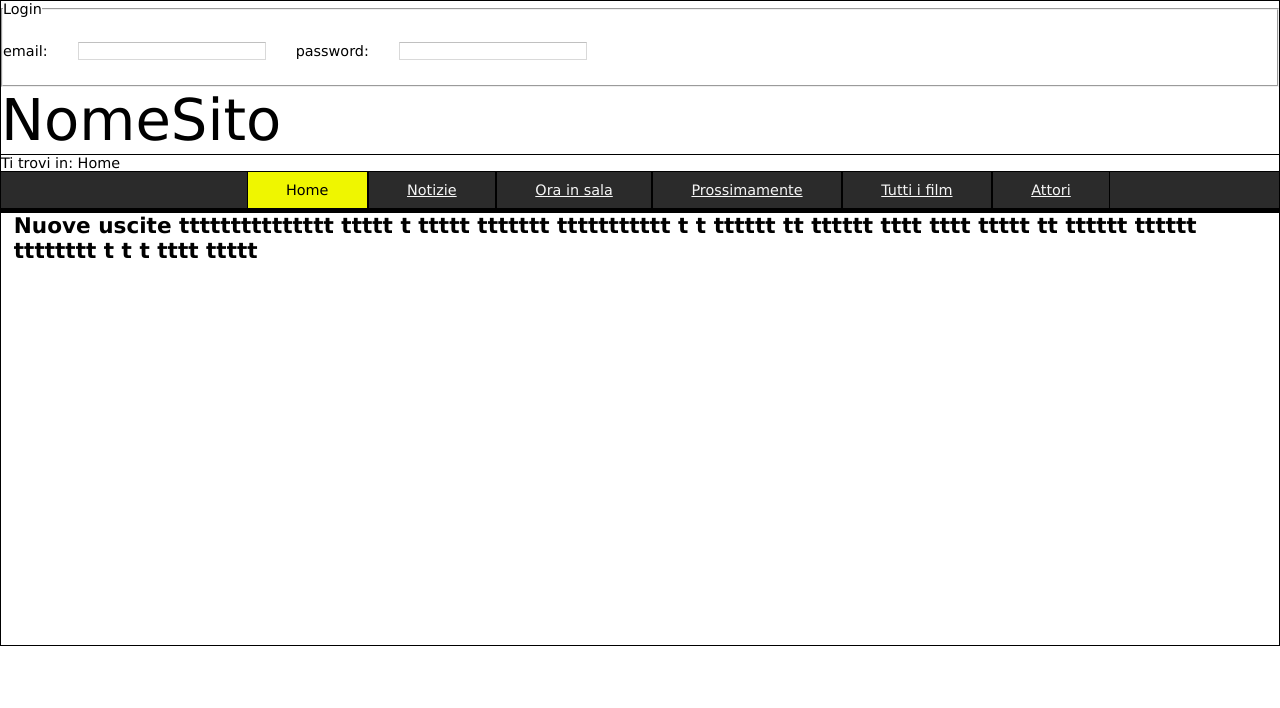
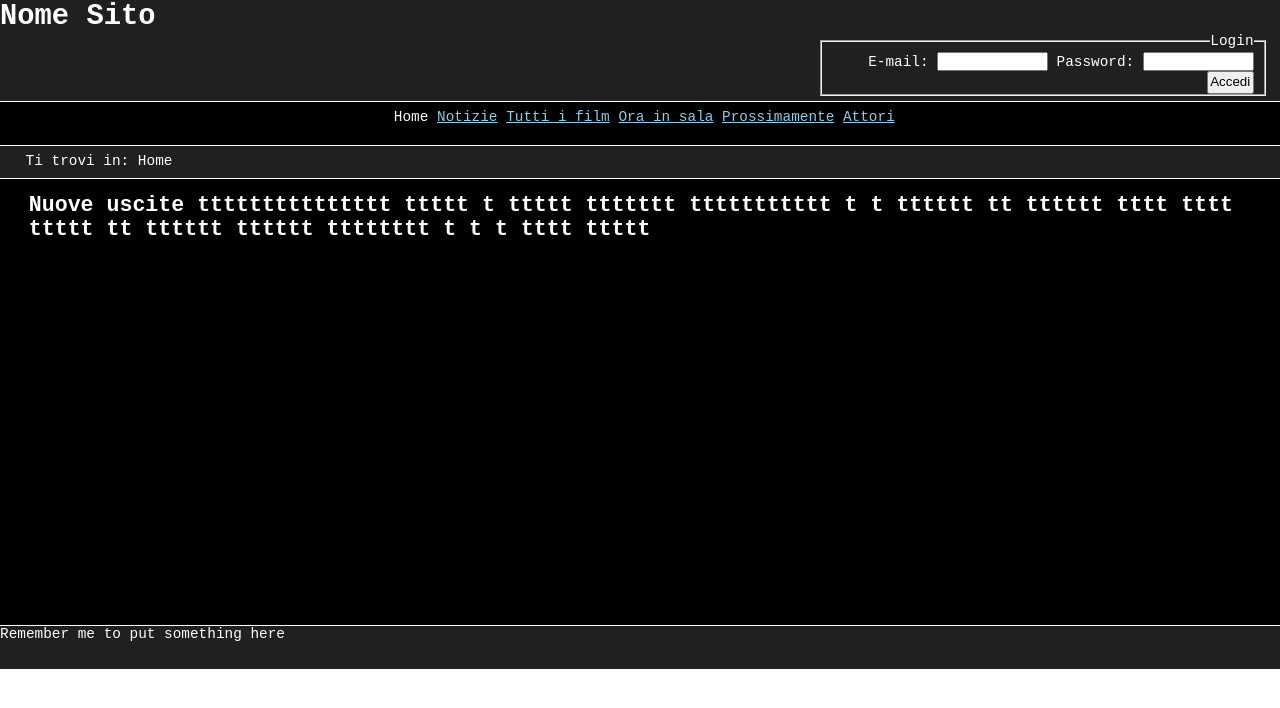
Before and after one commit to mzanella/TecWebProject, a plain HTML site: page index.html in a window 1280 px wide. Drawn offline with Linux system fonts and the light colour scheme.

Commit message:
integrazione css federico

```diff
--- a/css/style.css
+++ b/css/style.css
@@ -4,139 +4,140 @@
 }
 
 html {
-    background-color: white
+    background-color: white;
 }
 
+
+
+
 body {
-    font-family: "Verdana", "Helvetica", "sans-serif";
+    font-family: "Courier new","Verdana", "Helvetica", "sans-serif";
     font-size: 0.9em;
+    margin: auto;
 	color: black;
-    border: solid 0.1em black;
-    margin: auto;
 	background-color: white;
 }
 
 #header{
-    border-bottom: solid 0.1em black;
-    background: white;
-    color: black;
-    text-align: left;
+	min-height: 7em;
+	background-color: #202020;
+	color: white;
+	border-bottom: 1px solid white;
 }
 
-#logo {
-    font-size: 4em;
-    color: black;
+#nome{
+	float:left;
+	padding-top: 0.5em;
+	padding-left: 0.5em;
+	font-weight: bold;
+	font-size: 2em;
+
 }
 
-#email, #password {
-	opacity: 1;
-	background-color: rgb(255, 255, 255);
-	margin: 2%;
-	background: #fff;
-	border: 1px solid #d9d9d9;
-	border-top: 1px solid silver;
-	color: #838383;
-	box-sizing: border-box;
-	height: 1.2em;
-	font-size: 1em;
-	text-align: left;
+#registration{
+	text-align: right;
+	padding-right: 1em;
 }
 
-#email:hover,#password:hover {
-    border: 1px solid #b9b9b9;
-    border-top: 1px solid #a0a0a0;
-    box-shadow: inset 0 0.1em 0.1em rgba(0,0,0,.1);
+#registration fieldset{
+	display: inline;
+	min-height: 3em;
+	padding-top:0.2em;
+	padding-right: 0.7em;
+	width: 30em;
 }
 
-#registration {
-    padding: 0;
-    margin: 0;
-    width: 100%;
-    display: block;
-    color: white;
-    font-size: 0.6em;
-    height: 1.8em;
+#registration fieldset label{
+	max-width: 3em;
 }
 
-#login {
-    background-color: black;
-    height: auto;
-    position: absolute;
-    top:0; right:0;
+#email,#password{
+	max-width:8em;
 }
 
-#breadcrumbs {
-    background-color: white;
-    border-bottom: solid 0.1em black;
+#invio{
+	padding: 0.1em;
+	padding-bottom: 0.2em;
+	min-width: 2em;
 }
 
 #nav {
+	text-align:center;
+	min-height: 3em;
+	width:100%;
 	color: white;
-    background-color: #2B2B2B;
-    height:1.9em;
-    width:100%;
-    text-align: center;
-    vertical-align: middle;
-    border-bottom: solid black 0.4em;
-    padding-bottom: 0.6em;
+    background-color: black;
     overflow: visible;
 }
 
-#content {
-    padding-left: 1%;
-    min-height: 30em;
-    background-color: white
+.menulist{
+	padding: 0.5em 0 0.5em 0;
+	min-height: 1.9em;
+    width: 100%;
+    float: left;
+    overflow: visible;
+    background-color: black;
+    vertical-align: middle;
 }
 
-.menulist{
-    margin-top:0.7em;
-    margin-bottom:0.7em;
-    letter-spacing: -1em;
-    /*per togliere lo spazio tra una voce del menù e la successiva*/
-    width:100%;
-    float:left;
+.menulist li{
+	display: inline;
+	text-align: center;
+	list-style: none;
+	padding-bottom:1.5em;
 	overflow: visible;
-    background-color: #2B2B2B;
 }
 
-li {
-    letter-spacing: normal;
-    padding-left:3%;
-    padding-right:3%;
-    padding-bottom: 0.7em;
-    padding-top:0.7em;
-    display: inline;
-    border-right: solid 0.1em black;
-    border-left: solid 0.1em black;
+#breadcrumbs{
+    padding-left: 2%;
+	min-height: 1.5em;
+	padding-top: 0.5em;
+	padding-bottom: 0.2em;
+	border-bottom: 1px solid black;
+	background-color: #202020;
+	color: white;
+	border-top: 1px solid white;
+	border-bottom: 1px solid white;
+    width:98%;
 }
 
-
-#selected{
-    background-color: #eff600;
-    color: black;
-    display: inline;
+#content{
+	padding-top: 1em;
+	padding-left: 2em;
+	min-height: 30em;
+	color: white;
+	background-color: black;
 }
 
 li:hover{
-    background-color: #0076a3;
-    color: black;
+    display: inline;
+	font-size: 1.05em;
 }
 
-#footer {
-    text-align: center;
+#selected{
+	font-size: 1em;
+    color:white;
+}
+
+a {
+    color: #87CEEB;
+}
+
+a:active {
+    color: #FFC0CB;
 }
 
 a:visited {
-    color: #bfe1bf;
+    color: #FFF000;
 }
 
-a:active {
-    color: #E9E581;
+#footer{
+	border-top: 1px solid white;
+	background-color: #202020;
+	color: white;
+	min-height: 3em;
 }
 
-a:link {
-    color: #F6F6F6;
-}
 
 #saltamenu {
     font-size: 0;
@@ -148,7 +149,7 @@ a:link {
 
     #nav {
         color: white;
-        background-color: #2B2B2B;
+        background-color: black ;
         height:1.9em;
         width:100%;
         text-align: left;
@@ -167,7 +168,7 @@ a:link {
         padding-top: 1%;
     }
 
-    li {
+    .menulist li {
         text-align: center;
         width:100%;
         padding-bottom: 0.1em;
@@ -186,7 +187,7 @@ a:link {
 
     #nav {
         color: white;
-        background-color: #2B2B2B;
+        background-color: black;
         height:1.9em;
         width:100%;
         text-align: left;
@@ -205,7 +206,7 @@ a:link {
         padding-top: 1%;
     }
 
-    li {
+    .menulist li {
         text-align: center;
         width:100%;
         padding-bottom: 0.1em;
--- a/css/styleFont.css
+++ b/css/styleFont.css
@@ -17,7 +17,7 @@
 	font-variant: normal;
 	text-transform: none;
 	line-height: 1;
-    color: black;
+    color: white;
     font-size: 2em;
 }
 
--- a/index.html
+++ b/index.html
@@ -15,27 +15,23 @@
 	</head>
 	<body>
 		<div id="header">
-            <div >
-            <form action="post">
+            <h1>Nome Sito</h1>
+            <form id="registration" method="post" action="">
                 <fieldset>
                     <legend>
                         <span xml:lang="en">Login</span>
                     </legend>
                     <label for="email">
-                        email:
+                        E-mail:
                     </label>
                     <input type="text" id="email" name="email"/>
                     <label for="password">
-                        password:
+                        Password:
                     </label>
                     <input type="password" id="password" name="password"/>
+                    <input type="submit" value="Accedi" id="invio">
                 </fieldset>
             </form>
-            </div>
-            <span id="logo">NomeSito</span>
-		</div>
-		<div id="breadcrumbs">
-			Ti trovi in: <span xml:lang="en">Home</span>
 		</div>
 		<div id="nav">
             <div class="closeButton">
@@ -46,11 +42,14 @@
                 <a href="#content"><li id="saltamenu">Salta il menù</li></a>
                 <li id="selected"><span xml:lang="en">Home</span></li>
                 <a href="Notizie.html"><li>Notizie</li></a>
+                <a href="TuttiIFilm.html"><li>Tutti i film</li></a>
                 <a href="OraInSala.html"><li>Ora in sala</li></a>
                 <a href="Prossimamente.html"><li>Prossimamente</li></a>
-				<a href="TuttiIFilm.html"><li>Tutti i film</li></a>
 				<a href="Attori.html"><li>Attori</li></a>
             </ul>
+		</div>
+        <div id="breadcrumbs">
+			Ti trovi in: <span xml:lang="en">Home</span>
 		</div>
         <script type="text/javascript" src="js/button.js">
         </script>
@@ -58,5 +57,8 @@
 			<h2>Nuove uscite ttttttttttttttt
                 ttttt t ttttt ttttttt ttttttttttt t t tttttt tt tttttt tttt tttt ttttt tt tttttt tttttt tttttttt t  t  t tttt ttttt</h2>
 		</div>
+        <div id="footer">
+			<p>Remember me to put something here</p>
+		</div>
 	</body>
 </html>
```
Also changed, not shown: Attori.html (+8 -6 lines), Notizie.html (+8 -5 lines), OraInSala.html (+8 -5 lines), Prossimamente.html (+8 -5 lines), TuttiIFilm.html (+8 -5 lines). Lines whose indentation alone changed are shown as unchanged.
